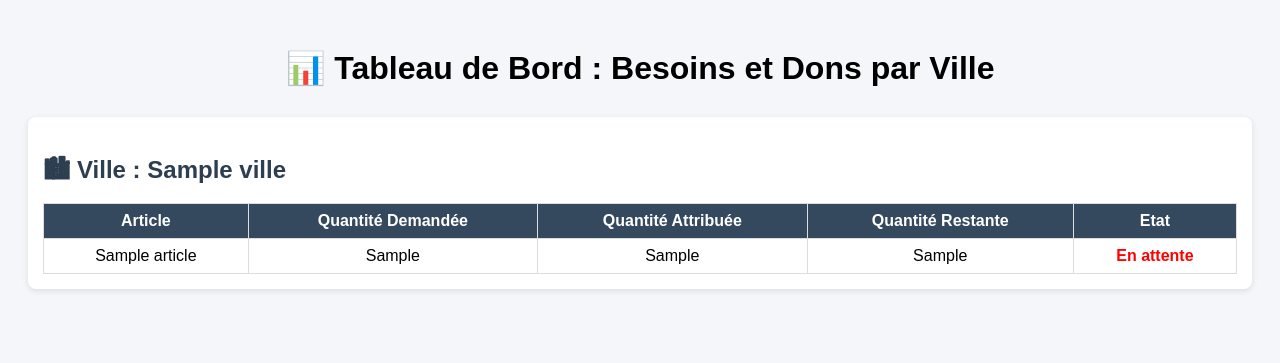
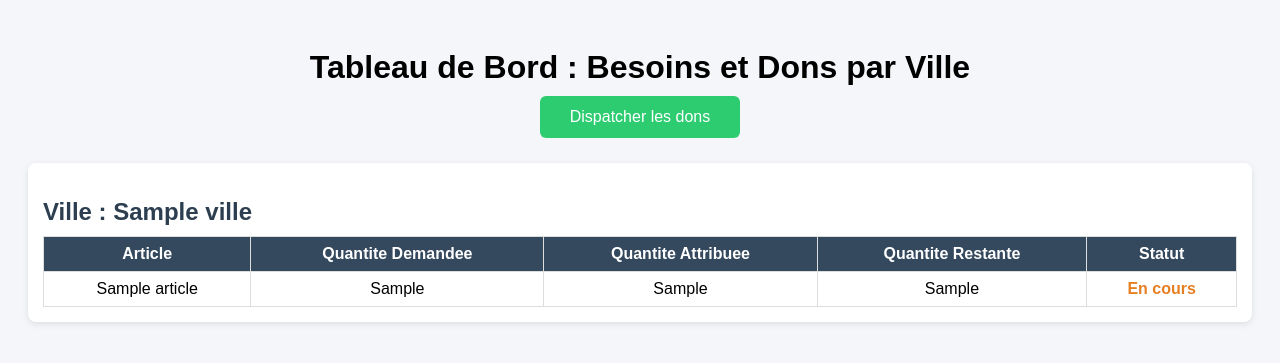
Before and after one commit to vanella123/ETU004135-ETU004290-ETU004117-BNGRC, a PHP site: template app/views/dashbord.php in a window 1280 px wide. Shown: the top 363 px of the page. Run offline with PHP 8.4, Linux system fonts and the light colour scheme; the template is opened without the code that fills it: most values are stand-ins (such as "Sample title", 1, 10 or a date in 2020).

Commit message:
4-emmecommit

```diff
--- a/app/config/config.php
+++ b/app/config/config.php
@@ -45,11 +45,11 @@ $ds = DIRECTORY_SEPARATOR; // Séparateur de dossier compatible Windows/Linux
 // You'll need to namespace your classes with "app\folder\" to include them properly
 $app->path(__DIR__ . $ds . '..' . $ds . '..');
 if (!defined('BASE_URL')) {
-    define('BASE_URL', '/ETU004135-ETU004290-ETU004117-BNGRC'); // ou '/monapp' si sous-dossier
+    define('BASE_URL', ''); // vide car on utilise php -S localhost:8000 -t public
 }
 
 // Core config variables
-$app->set('flight.base_url', '/ETU004135-ETU004290-ETU004117-BNGRC',);           // Base URL for your app. Change if app is in a subdirectory (e.g., '/myapp/')
+$app->set('flight.base_url', '');           // vide pour localhost:8000, mettre '/ETU004135-ETU004290-ETU004117-BNGRC' si Apache/XAMPP
 $app->set('flight.case_sensitive', false);    // Set true for case sensitive routes. Default: false
 $app->set('flight.log_errors', true);         // Log errors to file. Recommended: true in production
 $app->set('flight.handle_errors', false);     // Let Tracy handle errors if false. Set true to use Flight's error handler
--- a/app/views/dashbord.php
+++ b/app/views/dashbord.php
@@ -11,7 +11,27 @@
 
         h1 {
             text-align: center;
-            margin-bottom: 30px;
+            margin-bottom: 10px;
+        }
+
+        .top-bar {
+            text-align: center;
+            margin-bottom: 25px;
+        }
+
+        .btn-dispatch {
+            background-color: #2ecc71;
+            color: white;
+            border: none;
+            padding: 12px 30px;
+            font-size: 16px;
+            border-radius: 6px;
+            cursor: pointer;
+            transition: background 0.3s;
+        }
+
+        .btn-dispatch:hover {
+            background-color: #27ae60;
         }
 
         .ville-card {
@@ -43,20 +63,33 @@
             color: white;
         }
 
-        .ok {
-            color: green;
+        .status-satisfait {
+            color: #27ae60;
             font-weight: bold;
         }
 
-        .reste {
-            color: red;
+        .status-en-cours {
+            color: #e67e22;
+            font-weight: bold;
+        }
+
+        .status-attente {
+            color: #e74c3c;
             font-weight: bold;
         }
     </style>
 </head>
 <body>
 
-<h1>📊 Tableau de Bord : Besoins et Dons par Ville</h1>
+<h1>Tableau de Bord : Besoins et Dons par Ville</h1>
+
+<div class="top-bar">
+    <form method="POST" action="dispatch">
+        <button type="submit" class="btn-dispatch" onclick="return confirm('Lancer le dispatch de tous les dons non distribues ?')">
+            Dispatcher les dons
+        </button>
+    </form>
+</div>
 
 <?php
 $currentVille = null;
@@ -73,14 +106,14 @@ foreach ($dashboard as $row):
 ?>
 
     <div class="ville-card">
-        <h2>🏙 Ville : <?= htmlspecialchars($row['ville']) ?></h2>
+        <h2>Ville : <?= htmlspecialchars($row['ville']) ?></h2>
         <table>
             <tr>
                 <th>Article</th>
-                <th>Quantité Demandée</th>
-                <th>Quantité Attribuée</th>
-                <th>Quantité Restante</th>
-                <th>Etat</th>
+                <th>Quantite Demandee</th>
+                <th>Quantite Attribuee</th>
+                <th>Quantite Restante</th>
+                <th>Statut</th>
             </tr>
 
 <?php endif; ?>
@@ -91,18 +124,22 @@ foreach ($dashboard as $row):
                 <td><?= $row['quantite_attribuee'] ?></td>
                 <td><?= $row['quantite_restante'] ?></td>
                 <td>
-                    <?php if ($row['quantite_restante'] == 0): ?>
-                        <span class="ok">Satisfait</span>
+                    <?php if ($row['quantite_restante'] == 0 && $row['quantite_attribuee'] > 0): ?>
+                        <span class="status-satisfait">Satisfait</span>
+                    <?php elseif ($row['quantite_attribuee'] > 0 && $row['quantite_restante'] > 0): ?>
+                        <span class="status-en-cours">En cours</span>
                     <?php else: ?>
-                        <span class="reste">En attente</span>
+                        <span class="status-attente">Pas de dons</span>
                     <?php endif; ?>
                 </td>
             </tr>
 
 <?php endforeach; ?>
 
+<?php if ($currentVille !== null): ?>
 </table>
 </div>
+<?php endif; ?>
 
 </body>
 </html>
```
Also changed, not shown: 20260216-03-donner-test.sql (added, +48 -0 lines), app/config/route.php (+10 -3 lines).
